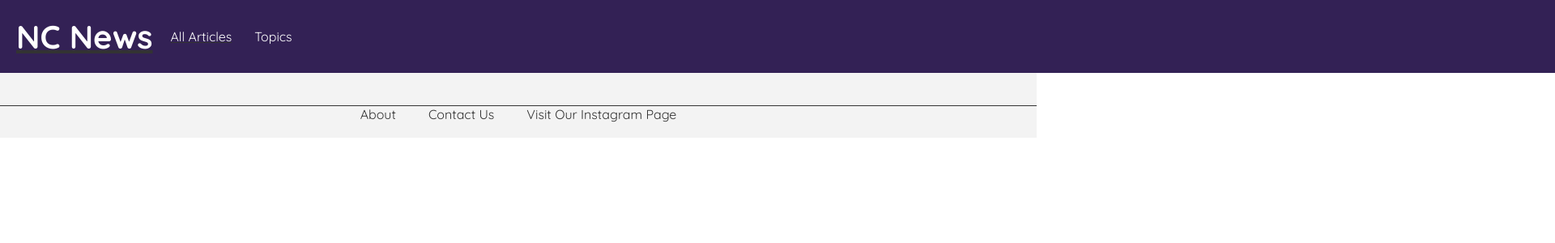
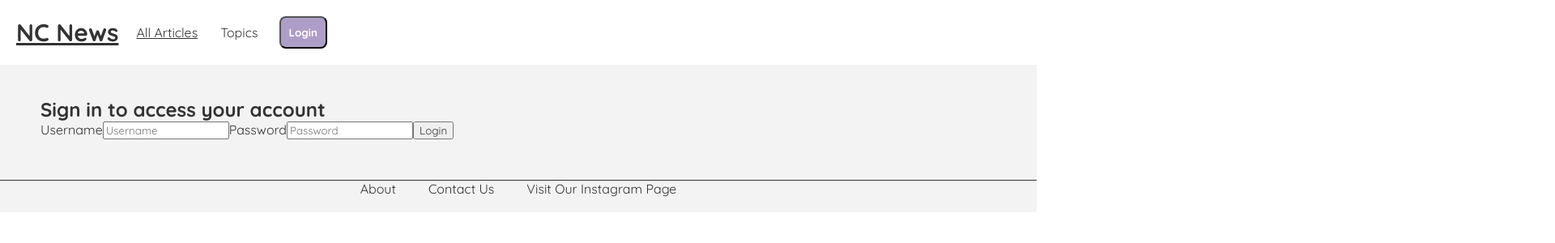
Before and after one commit to cfagan88/fe-nc-news, a React (Vite) app: page /user-login in a window 1280 px wide. Shown: the top 300 px of the page at 81% size, 1920 px wide, since content can reach past the window. Built offline with nearby package versions, Linux system fonts and the light colour scheme.

Commit message:
adds new comment and user login functionality

```diff
--- a/src/App.jsx
+++ b/src/App.jsx
@@ -3,6 +3,7 @@ import Header from "./components/Header";
 import Articles from "./components/Articles";
 import SingleArticle from "./components/SingleArticle";
 import Footer from "./components/Footer";
+import UserLogin from "./components/UserLogin";
 
 function App() {
   return (
@@ -12,6 +13,7 @@ function App() {
       <Routes>
         <Route path="/" element={<Articles />}></Route>
         <Route path="/articles/:article_id" element={<SingleArticle />}></Route>
+        <Route path="/user-login" element={<UserLogin />}></Route>
       </Routes>
     </main>
       <Footer />
--- a/src/api.js
+++ b/src/api.js
@@ -26,6 +26,13 @@ export const fetchComments = (articleId) => {
     });
 };
 
-export const patchArticleVotes = (articleId, input) => {
-  return ncNewsApi.patch(`/articles/${articleId}`, {inc_votes: input})
-}
+export const patchArticleVotes = (articleId, voteCount) => {
+  return ncNewsApi.patch(`/articles/${articleId}`, { inc_votes: voteCount });
+};
+
+export const postNewComment = (articleId, {name}, commentText) => {
+  return ncNewsApi.post(`/articles/${articleId}/comments`, {
+    username: name,
+    body: commentText,
+  });
+};
--- a/src/components/CommentsList.jsx
+++ b/src/components/CommentsList.jsx
@@ -1,13 +1,38 @@
-import { useState, useEffect } from "react";
-import { fetchComments } from "../api";
+import { useState, useEffect, useContext } from "react";
+import { fetchComments, postNewComment } from "../api";
+import { UserContext } from "../contexts/UserContext";
 import CommentCard from "./CommentCard";
 import Lottie from "lottie-react";
 import loadingAnimation from "../assets/loadingAnimation.json";
 
 function Comments({ articleId }) {
   const [comments, setComments] = useState([]);
+  const [newCommentInput, setNewCommentInput] = useState("");
+  const [commentIsSubmitted, setCommentIsSubmitted] = useState(false);
+  const [commentIsDeleted, setCommentIsDeleted] = useState(false);
   const [isLoading, setIsLoading] = useState(true);
   const [isError, setIsError] = useState(false);
+  const { user } = useContext(UserContext);
+
+  function handleChange(event) {
+    setNewCommentInput(event.target.value);
+    setCommentIsSubmitted(false);
+  }
+
+  function handleSubmit(event) {
+    event.preventDefault();
+    setIsLoading(true);
+    setIsError(false);
+    postNewComment(articleId, user, newCommentInput)
+      .then(() => {
+        setNewCommentInput("");
+        setCommentIsSubmitted(true);
+        setIsLoading(false);
+      })
+      .catch((error) => {
+        setIsError(true);
+      });
+  }
 
   useEffect(() => {
     setIsLoading(true);
@@ -20,7 +45,7 @@ function Comments({ articleId }) {
         setIsLoading(false);
         setIsError(true);
       });
-  }, []);
+  }, [commentIsSubmitted]);
 
   if (isLoading) {
     return (
@@ -34,7 +59,20 @@ function Comments({ articleId }) {
 
   return (
     <div className="comments-list">
-      <h4>Comments</h4>
+      <h3>Comments</h3>
+      <form onSubmit={handleSubmit}>
+        <label>
+          <input
+            name="new-comment"
+            type="text"
+            placeholder="Post a new comment..."
+            value={newCommentInput}
+            onChange={handleChange}
+            required
+          ></input>
+        </label>
+        <button>Submit</button>
+      </form>
       <ul>
         {comments.map((comment) => {
           return <CommentCard key={comment.comment_id} comment={comment} />;
--- a/src/components/Header.jsx
+++ b/src/components/Header.jsx
@@ -11,6 +11,9 @@ function Header() {
           <p>All Articles</p>
         </Link>
         <p>Topics</p>
+        <Link to="/user-login">
+          <button>Login</button>
+        </Link>
       </nav>
     </header>
   );
--- a/src/components/SingleArticle.jsx
+++ b/src/components/SingleArticle.jsx
@@ -57,7 +57,7 @@ function SingleArticle() {
 
   return (
     <section className="single-article">
-      <h3>{article.title}</h3>
+      <h2>{article.title}</h2>
       <p className="single-article-author">{article.author}</p>
       <p>{article.created_at.split("T")[0]}</p>
       <img
--- /dev/null
+++ b/src/components/UserLogin.jsx
@@ -0,0 +1,53 @@
+import { useContext, useState } from "react";
+import { UserContext } from "../contexts/UserContext";
+import { useNavigate } from "react-router";
+
+function UserLogin() {
+  const { setUser } = useContext(UserContext);
+  const [username, setUsername] = useState("");
+  const [password, setPassword] = useState("");
+  const navigate = useNavigate();
+
+  function handleSubmit(event) {
+    event.preventDefault();
+    navigate("/");
+    setUser({ name: username });
+  }
+
+  return (
+    <>
+      <h2>Sign in to access your account</h2>
+      <form onSubmit={handleSubmit}>
+        <label>
+          Username
+          <input
+            name="username"
+            type="text"
+            placeholder="Username"
+            onChange={(event) => {
+              setUsername(event.target.value);
+            }}
+            value={username}
+            required
+          ></input>
+        </label>
+        <label>
+          Password
+          <input
+            name="password"
+            type="text"
+            placeholder="Password"
+            onChange={(event) => {
+              setPassword(event.target.value);
+            }}
+            value={password}
+            required
+          ></input>
+        </label>
+        <button>Login</button>
+      </form>
+    </>
+  );
+}
+
+export default UserLogin;
--- /dev/null
+++ b/src/contexts/UserContext.jsx
@@ -0,0 +1,13 @@
+import { createContext, useState } from "react";
+
+export const UserContext = createContext();
+
+export const UserProvider = ({ children }) => {
+  const [user, setUser] = useState({ username: "grumpy19" });
+
+  return (
+    <UserContext.Provider value={{ user, setUser }}>
+      {children}
+    </UserContext.Provider>
+  );
+};
--- a/src/index.css
+++ b/src/index.css
@@ -8,29 +8,39 @@
 }
 
 .navbar {
-  background-color: rgb(51, 33, 85);
-  width: 200%;
+  position: fixed;
+  background-color: rgb(255, 255, 255);
+  width: 100%;
   padding: 20px;
   display: flex;
   align-items: center;
 }
 
 .navbar h1 {
-  color: white;
-  font-size: 40px;
-  text-decoration: none;
+  font-size: 30px;
 }
 
 .navbar p {
+  margin-left: 16px;
+  padding: 6px;
+}
+
+.navbar button {
+  background-color: rgb(173, 158, 199);
+  border-radius: 8px;
+  font-weight: bold;
   color: white;
-  margin-left: 16px;
-  text-decoration: none;
-  padding: 6px;
+  padding: 10px;
+  margin-left: 20px;
+  text-align: center;
+  cursor: pointer;
 }
 
 main {
   width: 100%;
-  padding: 20px;
+  height: 100%;
+  padding: 50px;
+  padding-top: 120px;
   background-color: #f3f3f3;
 }
 
@@ -71,11 +81,11 @@ main {
 }
 
 .single-article {
-  width: 100%;
+  width: 95%;
   margin-left: 2%;
 }
 
-.single-article h3 {
+.single-article h2 {
   font-size: 30px;
 }
 
@@ -134,14 +144,18 @@ main {
 .comments-list {
   width: 100%;
   margin-top: 30px;
-  margin-bottom: 70px;
+  margin-bottom: 30px;
+}
+
+.comments-list h3 {
+  font-size: 20px;
 }
 
 .comment-card {
   width: 80%;
   padding: 10px;
   margin-bottom: 10px;
-  background-color: rgb(228, 220, 241);
+  background-color: rgb(237, 232, 245);
   border-radius: 8px;
 }
 
@@ -165,9 +179,9 @@ main {
 }
 
 footer {
-  /* position: fixed;
+  position: static;
   left: 0;
-  bottom: 0; */
+  bottom: 0;
   background-color: #f3f3f3;
   height: 40px;
   width: 100%;
--- a/src/main.jsx
+++ b/src/main.jsx
@@ -2,9 +2,12 @@ import { createRoot } from "react-dom/client";
 import "./index.css";
 import App from "./App.jsx";
 import { BrowserRouter } from "react-router";
+import { UserProvider } from "./contexts/UserContext.jsx";
 
 createRoot(document.getElementById("root")).render(
   <BrowserRouter>
-    <App />
+    <UserProvider>
+      <App />
+    </UserProvider>
   </BrowserRouter>
 );
```
